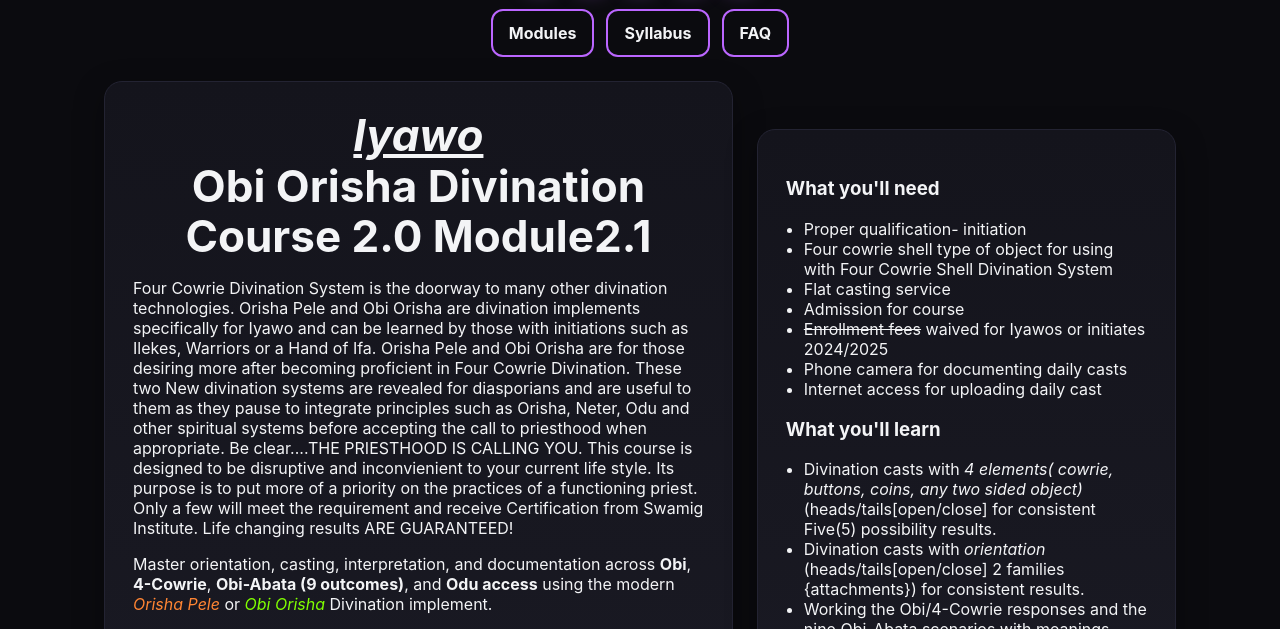
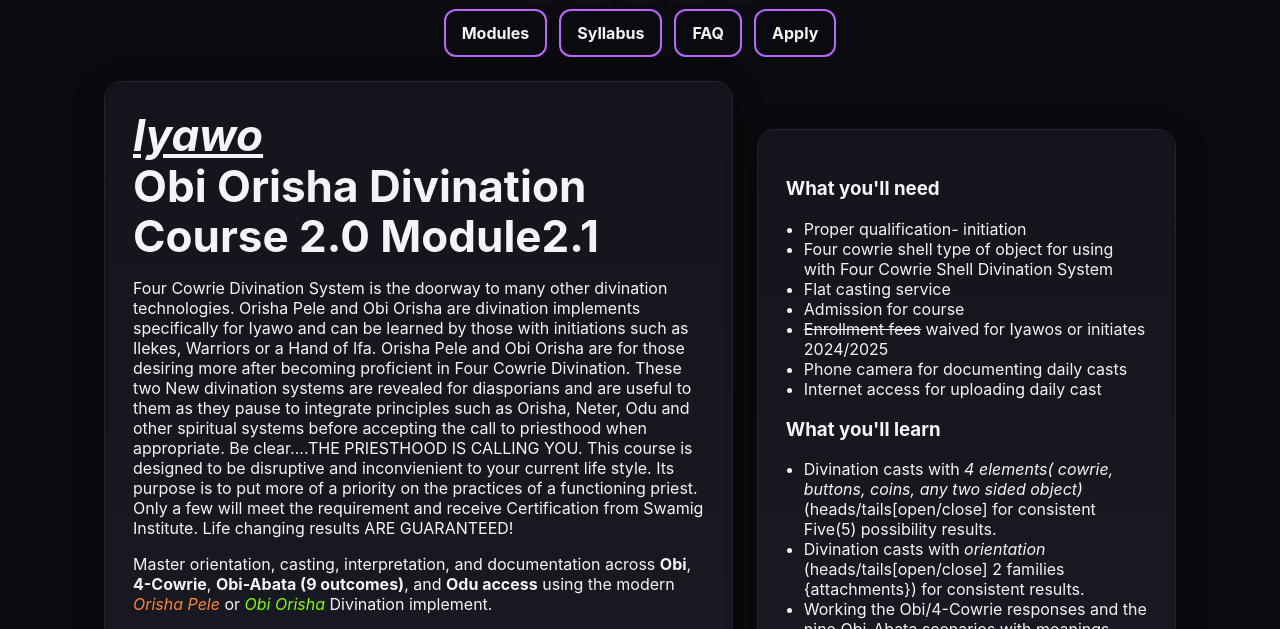
Before and after one commit to myswamig2/iyawo3, a plain HTML site: page index.html in a window 1280 px wide. Shown: the part 148-777 px from the top of the page. Drawn offline with Linux system fonts and the light colour scheme.

Commit message:
Add 'Apply' button to index.html
Added an 'Apply' button linking to a Google Form for course applications.

```diff
--- a/index.html
+++ b/index.html
@@ -134,7 +134,11 @@
         <a class="btn alt" href="#modules">Modules</a>
         <a class="btn alt" href="#syllabus">Syllabus</a>
         <a class="btn alt" href="#faq">FAQ</a>
-      </nav>
+
+
+ <a class="btn alt" href="https://docs.google.com/forms/d/e/1FAIpQLScz4rQ5augcbNsaP7xyIJmXsOK28GQINZnVW4nlhASmb-y7Vw/viewform?usp=header">Apply</a>
+
+
     </header>
 
     <!-- ====================== HERO ====================== -->
@@ -142,7 +146,7 @@
     <section class="hero" id="top">
       <div class="card">
 
-        <div style="text-align:center">
+        <div style=" style="teApxt-alig">
           <h1><b><i><u>Iyawo</u></i></b><br>Obi Orisha Divination Course 2.0 Module2.1 </h1>
         </div>
 
```
